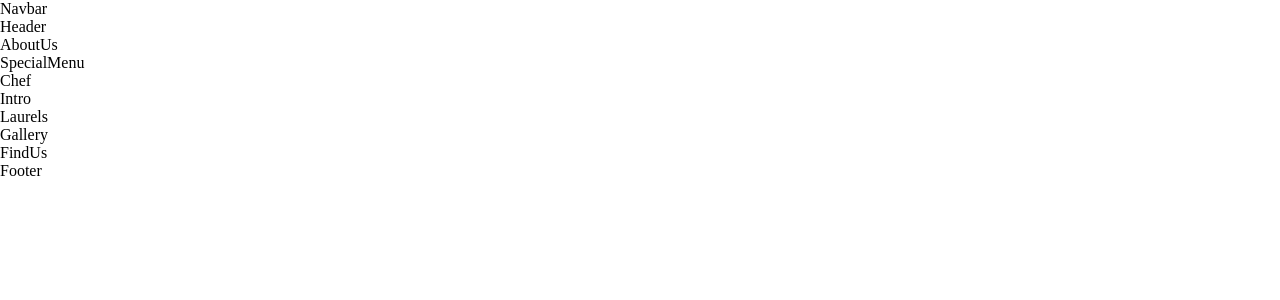
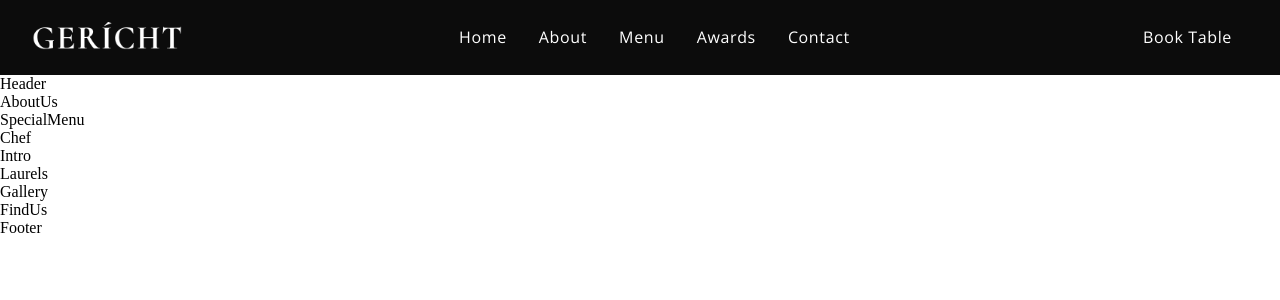
Before and after one commit to BTran418/hultain-fish-n-chips, a React (Create React App) app: page / in a window 1280 px wide. Shown: the top 300 px of the page. Built offline with nearby package versions, Linux system fonts and the light colour scheme; a web font is replaced by a local one.

Commit message:
Completed Navbar for all media types. Dead links.

```diff
--- a/src/components/Navbar/Navbar.css
+++ b/src/components/Navbar/Navbar.css
@@ -0,0 +1,122 @@
+.app__navbar {
+    width: 100%;
+    display: flex;
+    justify-content: space-between;
+    align-items: center;
+    background: var(--color-black);
+
+    padding: 1rem 2rem;
+}
+
+.app__navbar-logo {
+    display: flex;
+    justify-content: flex-start;
+    align-items: center;
+}
+
+.app__navbar-logo img{
+    width: 150px;
+}
+
+.app__navbar-links {
+    flex: 1;
+    display: flex;
+    justify-content: center;
+    align-items: center;
+    list-style: none;
+}
+
+.app__navbar-links li{
+    margin: 0 1rem;
+    cursor: pointer;
+}
+
+.app__navbar-links li:hover{
+    color: var(--color-grey);
+}
+
+.app__navbar-book {
+    display: flex;
+    justify-content: flex-end;
+    align-items: center;
+}
+
+.app__navbar-book a{
+    margin: 0 1rem;
+    text-decoration: none;
+    transition: 0.5s ease;
+}
+
+.app__navbar-book a:hover{
+    border-bottom: 1px solid var(--color-grey);
+}
+
+.app__navbar-smallscreen {
+    display: none;
+}
+
+.app__navbar-smallscreen_overlay{
+    position: fixed;
+    top: 0;
+    left: 0;
+    width: 100%;
+    height: 100vh;
+    background: var(--color-black);
+    transition: 0.5s ease;
+
+    flex-direction: column;
+    z-index: 5;
+}
+
+.app__navbar-smallscreen_overlay .overlay__close{
+    font-size: 27px;
+    color: var(--color-golden);
+    cursor: pointer;
+
+    position: absolute;
+    top: 20px;
+    right: 20px;
+}
+
+.app__navbar-smallscreen-links {
+    list-style: none;
+}
+
+.app__navbar-smallscreen-links li{
+    margin: 2rem;
+    cursor: pointer;
+    color: var(--color-golden);
+    font-size: 2rem;
+    text-align: center;
+    font-family: var(--font-base);
+}
+
+.app__navbar-smallscreen-links li:hover{
+    color: var(--color-white)
+}
+
+@media screen and (max-width: 2000px) {
+    .app__navbar-log img {
+        width: 210px;
+    }
+}
+
+@media screen and (max-width: 1150px) {
+    .app__navbar-links {
+        display: none;
+    }
+
+    .app__navbar-smallscreen {
+        display: flex;
+    }
+}
+
+@media screen and (max-width: 650px) {
+    .app__navbar {
+        padding: 1rem;
+    }
+
+    .app__navbar-login{
+        display: none;
+    }
+}
--- a/src/components/Navbar/Navbar.jsx
+++ b/src/components/Navbar/Navbar.jsx
@@ -1,11 +1,45 @@
-import React from 'react';
-
+import React, { useState } from 'react';
+import { GiHamburgerMenu } from 'react-icons/gi';
+import { MdOutlineRestaurantMenu } from 'react-icons/md';
+import images from '../../constants/images';
 import './Navbar.css';
 
-const Navbar = () => (
-  <div>
-    Navbar
-  </div>
-);
+const Navbar = () => {
+  const [toggleMenu, setToggleMenu] = React.useState(false);
+
+  return (
+    <nav className="app__navbar">
+      <div className="app__navbar-logo">
+        <img src={images.gericht} alt="app logo" />
+      </div>
+      <ul className="app__navbar-links">
+        <li className="p__opensans"><a href='#home'>Home</a></li>
+        <li className="p__opensans"><a href='#about'>About</a></li>
+        <li className="p__opensans"><a href='#menu'>Menu</a></li>
+        <li className="p__opensans"><a href='#awards'>Awards</a></li>
+        <li className="p__opensans"><a href='#contact'>Contact</a></li>
+      </ul>
+      <div className="app__navbar-book">
+        <a href='#book' className='p__opensans'>Book Table</a>
+      </div>
+      <div className='app__navbar-smallscreen'>
+        <GiHamburgerMenu color='#fff' fontSize={27} onClick={() => setToggleMenu(true)} />
+
+        {toggleMenu && (
+        <div className='app__navbar-smallscreen_overlay flex__center slide-bottom'>
+          <MdOutlineRestaurantMenu fontSize={27} className='overlay__close' onClick={() => setToggleMenu(false)} />
+          <ul className="app__navbar-smallscreen-links">
+            <li className="p__opensans"><a href='#home'>Home</a></li>
+            <li className="p__opensans"><a href='#about'>About</a></li>
+            <li className="p__opensans"><a href='#menu'>Menu</a></li>
+            <li className="p__opensans"><a href='#awards'>Awards</a></li>
+            <li className="p__opensans"><a href='#contact'>Contact</a></li>
+          </ul>
+        </div>
+        )}
+      </div>
+    </nav>
+  );
+}
 
 export default Navbar;
```
Also changed, not shown: src/constants/images.js (+10 -10 lines).
